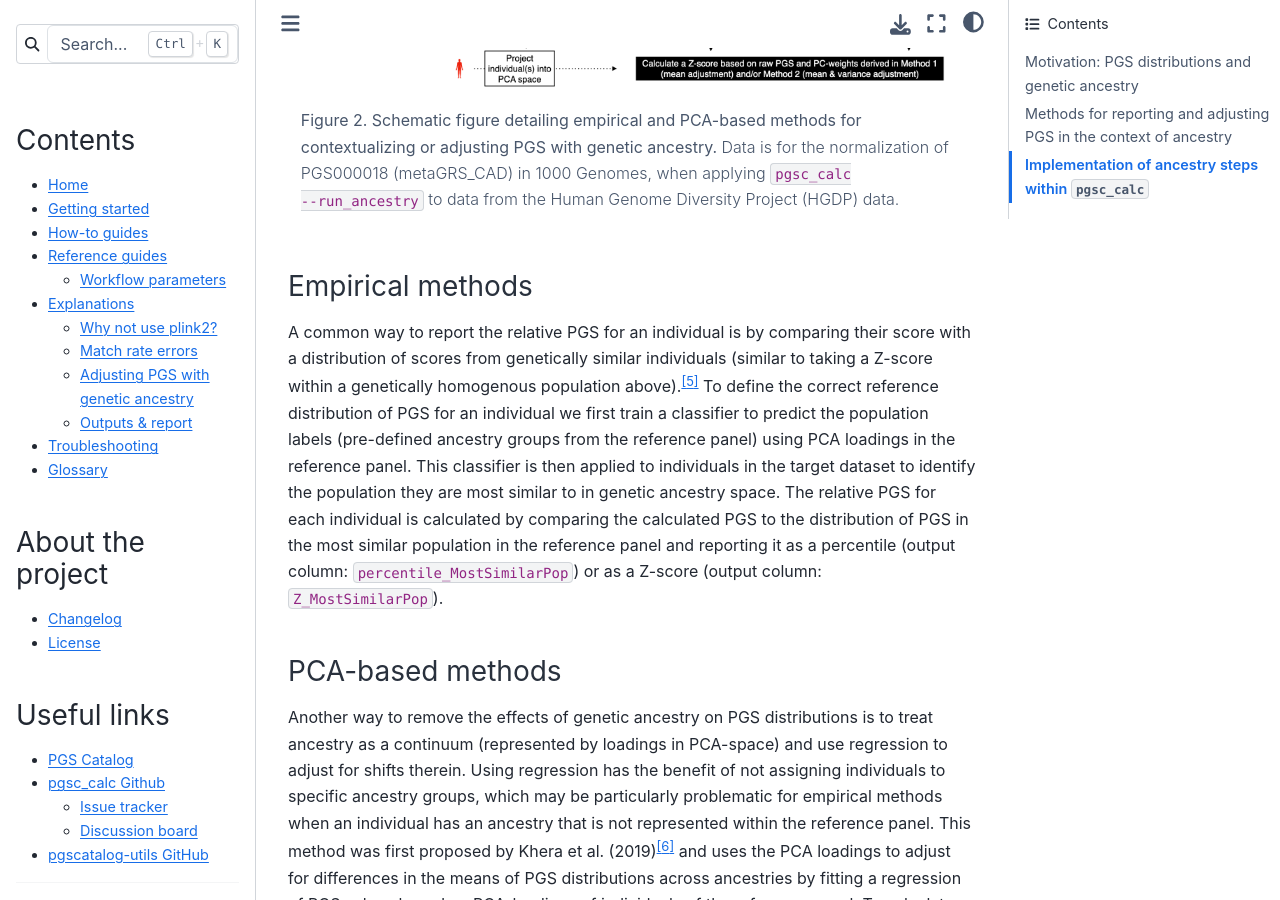
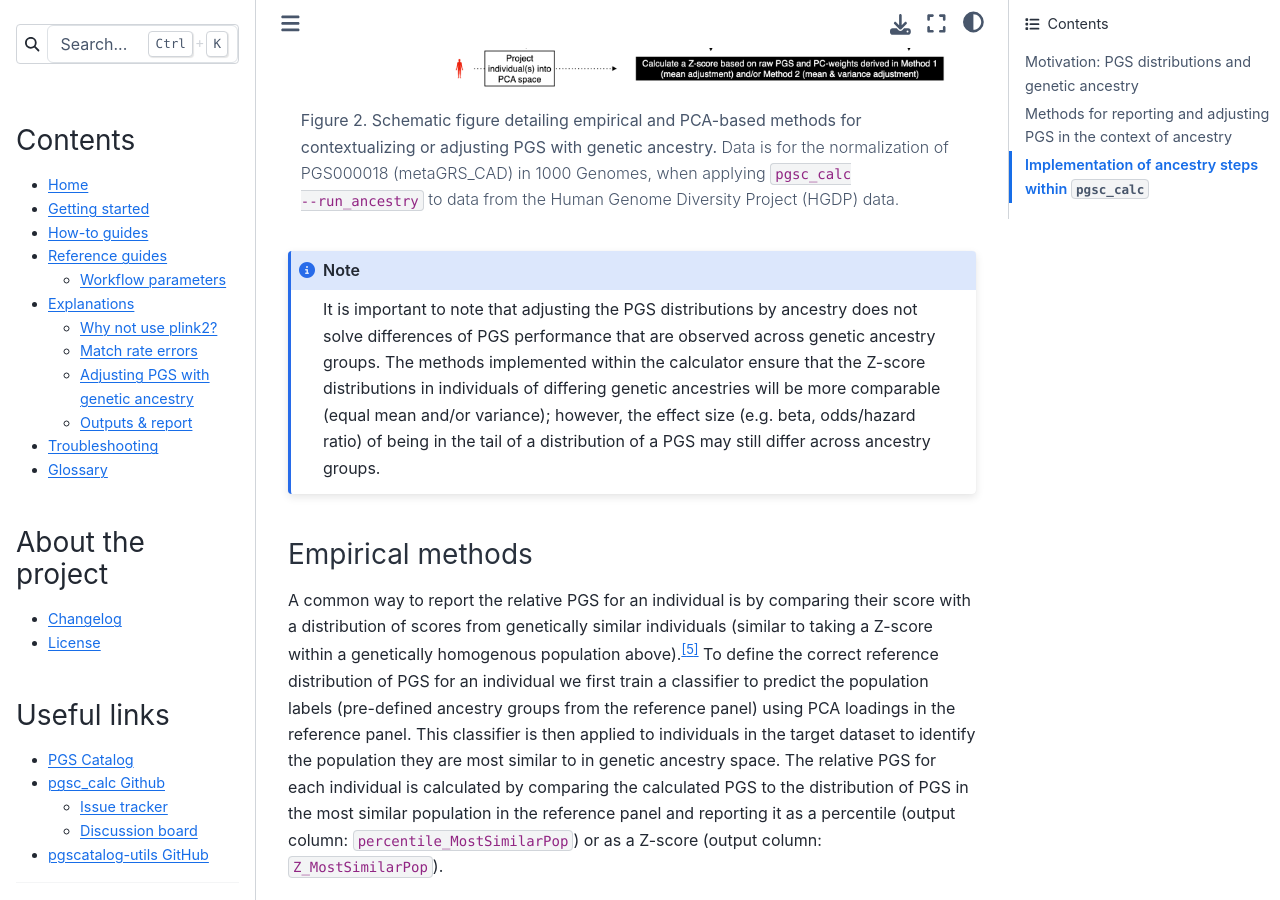
Before and after one commit to PGScatalog/pgsc_calc, a Sphinx documentation site: the page built from docs/explanation/geneticancestry.rst, in a window 1280 px wide and 900 px high, scrolled down 2243 px. Built offline with Sphinx 7.4.7 and the Sphinx Book theme 1.1.4, drawn with Linux system fonts in a browser that asks for light colours.

Commit message:
Add caveat about relationship between adjusting by ancestry and performance differences across ancestry groups.

```diff
--- a/docs/explanation/geneticancestry.rst
+++ b/docs/explanation/geneticancestry.rst
@@ -60,6 +60,11 @@ The two groups of methods (empirical and continuous PCA-based) use these data an
     with genetic ancestry.** Data is for the normalization of PGS000018 (metaGRS_CAD) in 1000 Genomes,
     when applying ``pgsc_calc --run_ancestry`` to data from the Human Genome Diversity Project (HGDP) data.
 
+.. note:: It is important to note that adjusting the PGS distributions by ancestry does not solve differences of
+    PGS performance that are observed across genetic ancestry groups. The methods implemented within the calculator
+    ensure that the Z-score distributions in individuals of differing genetic ancestries will be more comparable
+    (equal mean and/or variance); however, the effect size (e.g. beta, odds/hazard ratio) of being in the tail of
+    a distribution of a PGS may still differ across ancestry groups.
 
 Empirical methods
 ~~~~~~~~~~~~~~~~~
```
